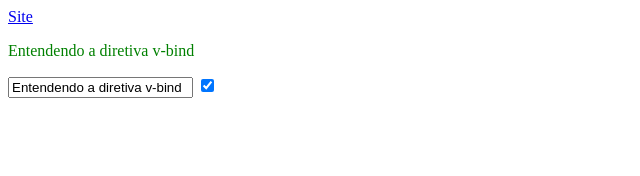
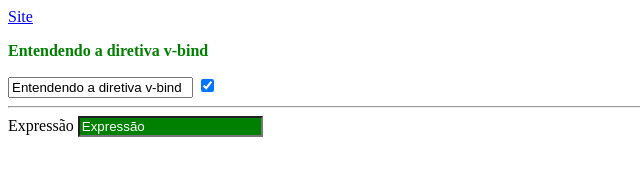
Before and after one commit to rodrigo815/udemy-vue2-vue3-vuex, a plain HTML site: page index.html in a window 1280 px wide. Shown: the whole page, without its empty margins (0-640 px from the left). Drawn offline with Linux system fonts and the light colour scheme.

Commit message:
Aula 13 - expressões no data binding

```diff
--- a/index.html
+++ b/index.html
@@ -9,18 +9,37 @@
         .verde {
             color: green;
         }
+
+        .negrito {
+            font-weight: bold;
+        }
+
+        .fundo-azul {
+            background-color: blue;
+            color: white;
+        }
+
+        .fundo-verde {
+            background-color: green;
+            color: white;
+        }
     </style>
 </head>
 <body>
     <div id="app">
         <a :href="site">Site</a>
 
-        <p :class="cor">
+        <p :class="cor" class="negrito">
             Entendendo a diretiva v-bind
         </p>
 
         <input type="text" :placeholder="instrucaoDePreenchimento" :value="valor">
         <input type="checkbox" :checked="check">
+
+        <hr>
+
+        {{ mensagem }}
+        <input :value="mensagem" :class="mensagem == 'Expressão' ? 'fundo-verde' : estilo">
     </div>
 
     <script>
@@ -31,7 +50,10 @@
                 cor: 'verde',
                 instrucaoDePreenchimento: 'Placeholder - Diretiva v-bind',
                 valor: 'Entendendo a diretiva v-bind',
-                check: true
+                check: true,
+
+                mensagem: 'Expressão',
+                estilo: 'fundo-azul'
             },
             methods: {
                 somar: function somar() {
```
